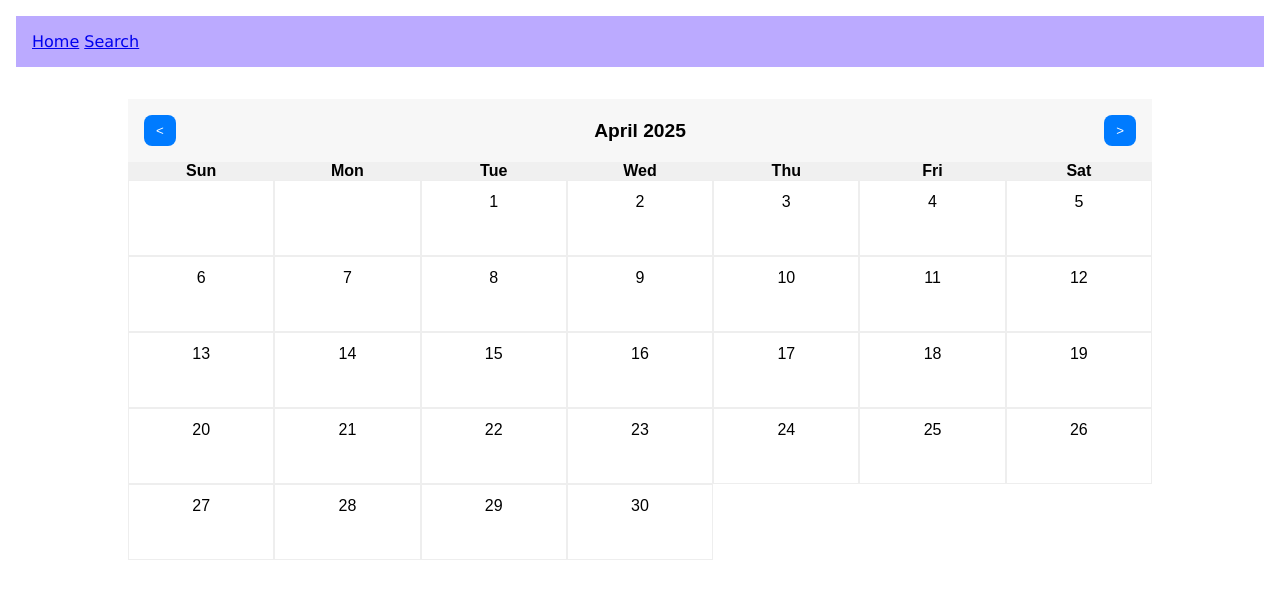
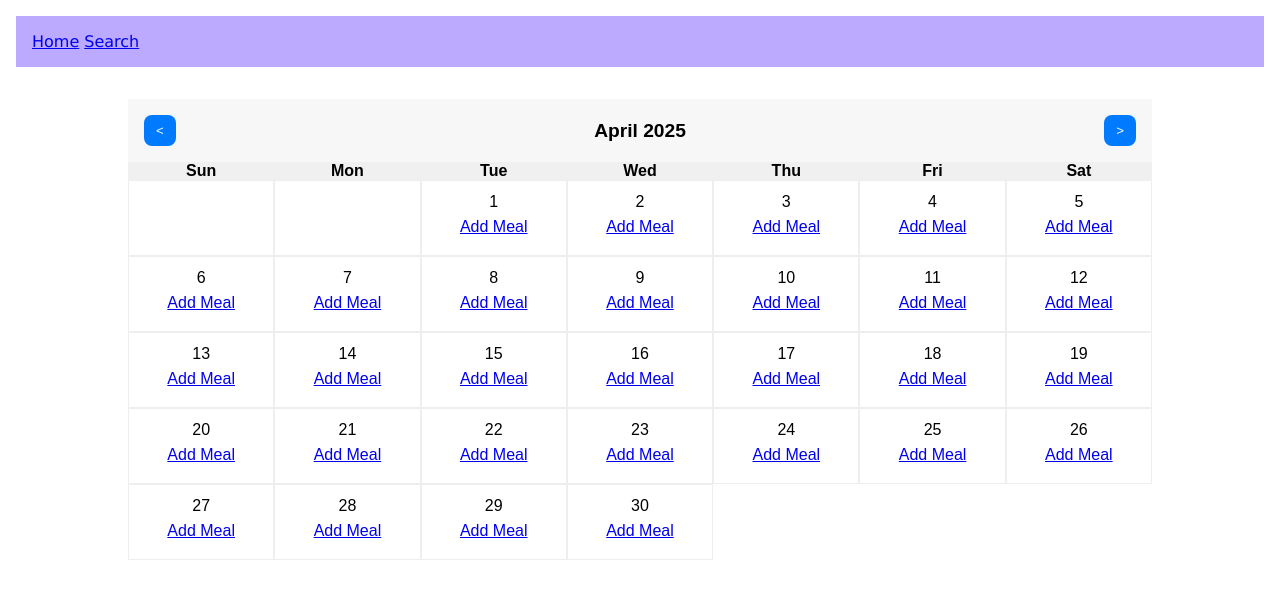
Before and after one commit to savannahharvey/nutritionistApp, a React (Create React App) app in the folder frontend/: page /record in a window 1280 px wide. Shown: the top 598 px of the page. Built offline with nearby package versions, Linux system fonts and the light colour scheme.

Commit message:
lots of changes to frontend

```diff
--- a/frontend/src/App.css
+++ b/frontend/src/App.css
@@ -18,7 +18,6 @@
     opacity: 1;
   }
 }
-
 
 .container {
   display: flex;
@@ -88,7 +87,7 @@
   background-color: #aa88ff;
 }
 
-/* Record Page */
+/* Record Page Calendar */
 
 .calendar {
   max-width: 80%;
@@ -134,8 +133,19 @@
   font-weight: bold;
 }
 
+/* each cell */
 .day-cell {
   padding: 0.75rem 0;
   border: 1px solid #eee;
   min-height: 50px;
+
+  display: grid;
+  grid-template-rows: auto auto;
 }
+
+.day-cell button {
+  margin-left: 20%;
+  margin-right: 20%;
+
+  grid-row: 2;
+}
--- a/frontend/src/App.js
+++ b/frontend/src/App.js
@@ -4,6 +4,7 @@ import HomePage from './pages/HomePage';
 import SearchPage from './pages/SearchPage';
 import EmptyPage from './pages/EmptyPage';
 import RecordPage from './pages/RecordPage';
+import RecordDayPage from './pages/RecordDayPage';
 
 import './App.css';
 
@@ -23,6 +24,7 @@ function App() {
           <Route path="/search" element={<SearchPage />} />
           <Route path="/empty" element={<EmptyPage />} />
           <Route path="/record" element={<RecordPage/>} />
+          <Route path="/recordDay" element={<RecordDayPage/>} />
         </Routes>
       </div>
     </Router>
--- /dev/null
+++ b/frontend/src/pages/RecordDayPage.js
@@ -0,0 +1,10 @@
+// record day page
+// import React, { useState } from 'react';
+
+const RecordDayPage = () => {
+    return (
+        <div>Breakfast</div>
+    );
+};
+
+export default RecordDayPage;
--- a/frontend/src/pages/RecordPage.js
+++ b/frontend/src/pages/RecordPage.js
@@ -47,6 +47,7 @@ const RecordPage = () => {
         {days.map((date, idx) => (
           <div key={idx} className="day-cell">
             {date ? date.getDate() : ''}
+            {date ? <a href="/recordDay" class="addMeal">Add Meal</a> : ''}
           </div>
         ))}
       </div>
```
